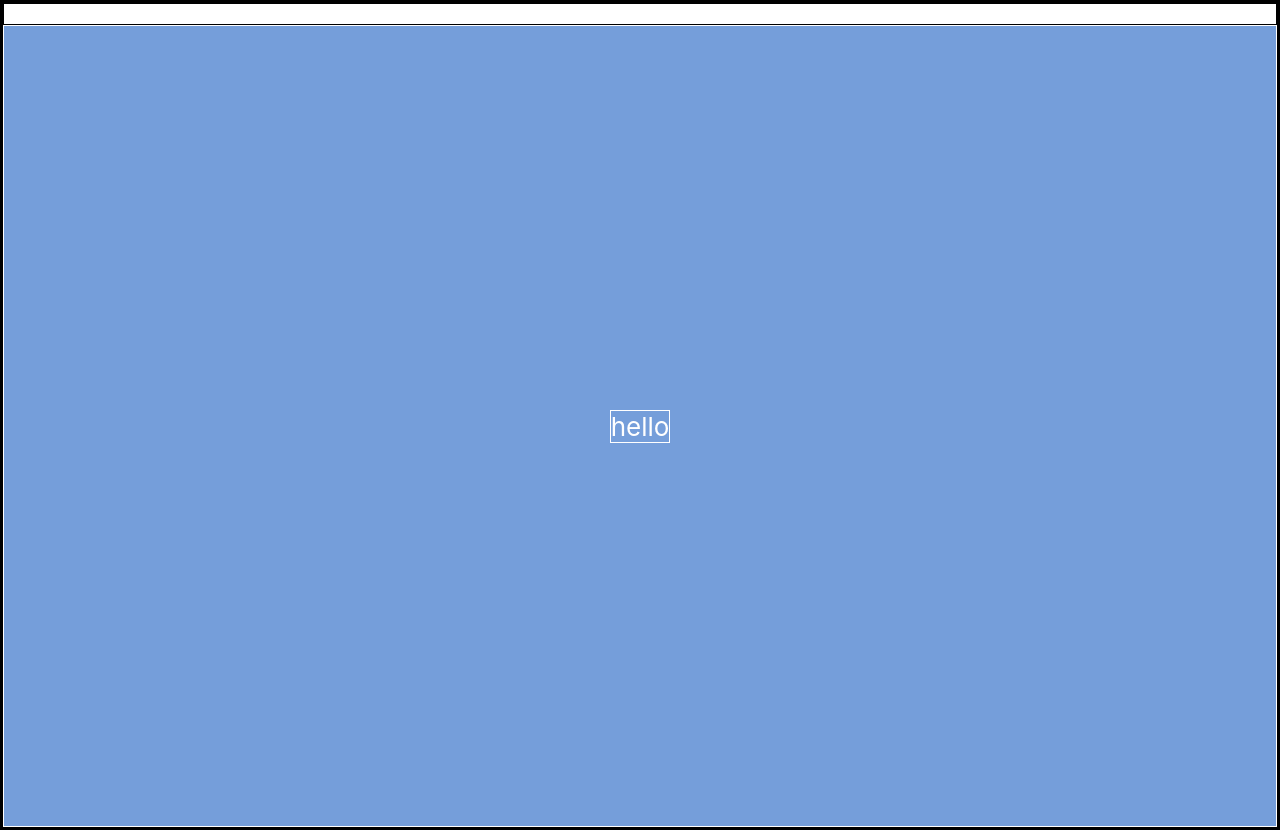
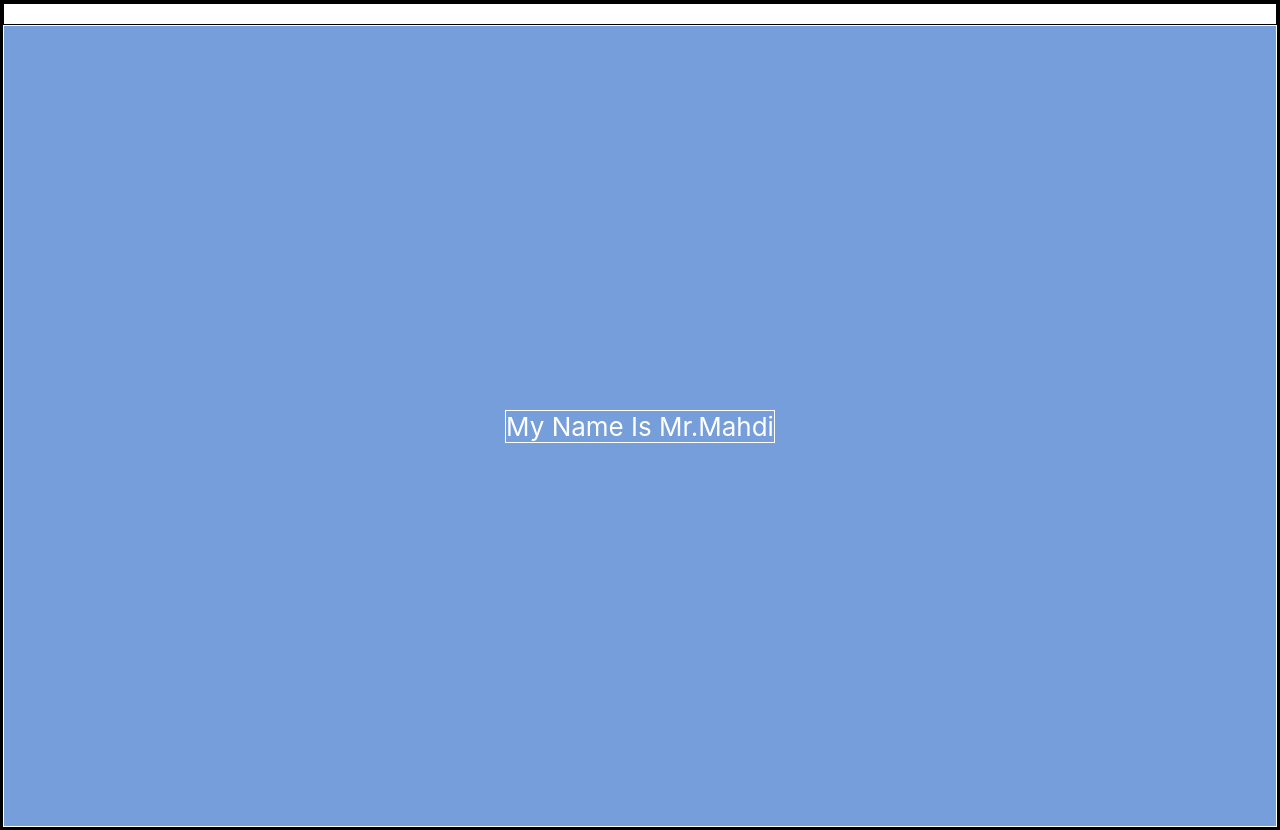
Before and after one commit to cozekouzi/mahdi---omar-react, a React (Create React App) app in the folder 05_React/react-assignment/: page / in a window 1280 px wide. Built offline with nearby package versions, Linux system fonts and the light colour scheme.

Commit message:
first edit

```diff
--- a/05_React/react-assignment/src/App.js
+++ b/05_React/react-assignment/src/App.js
@@ -5,7 +5,7 @@ function App() {
     <>
     <header className="header"></header>
     <body className="App-body">
-<p>hello</p>
+<p>My Name Is Mr.Mahdi</p>
 
 
 
```
